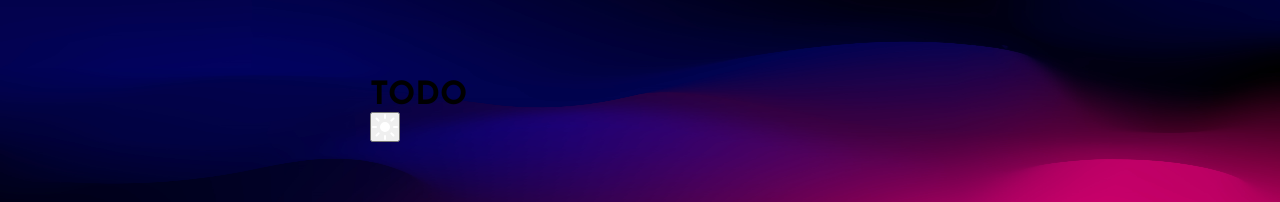
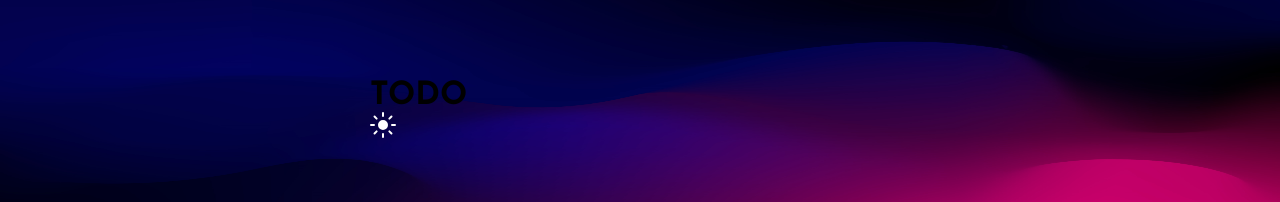
Before and after one commit to DasunNirmal/Todo-List, an Angular app: page / in a window 1280 px wide. Shown: the top 202 px of the page. Built offline with nearby package versions, Linux system fonts and the light colour scheme.

Commit message:
inputs and buttons css

```diff
--- a/src/styles.css
+++ b/src/styles.css
@@ -86,3 +86,26 @@ body {
   width: 26px;
   height: 26px;
 }
+
+/* INPUT AND BUTTON */
+
+input,
+button {
+  font: inherit;
+  border: 0;
+  background: transparent;
+}
+
+button {
+  display: flex;
+  user-select: none;
+}
+
+input:focus,
+button:focus {
+  outline: 0;
+}
+
+label {
+  display: none;
+}
```
